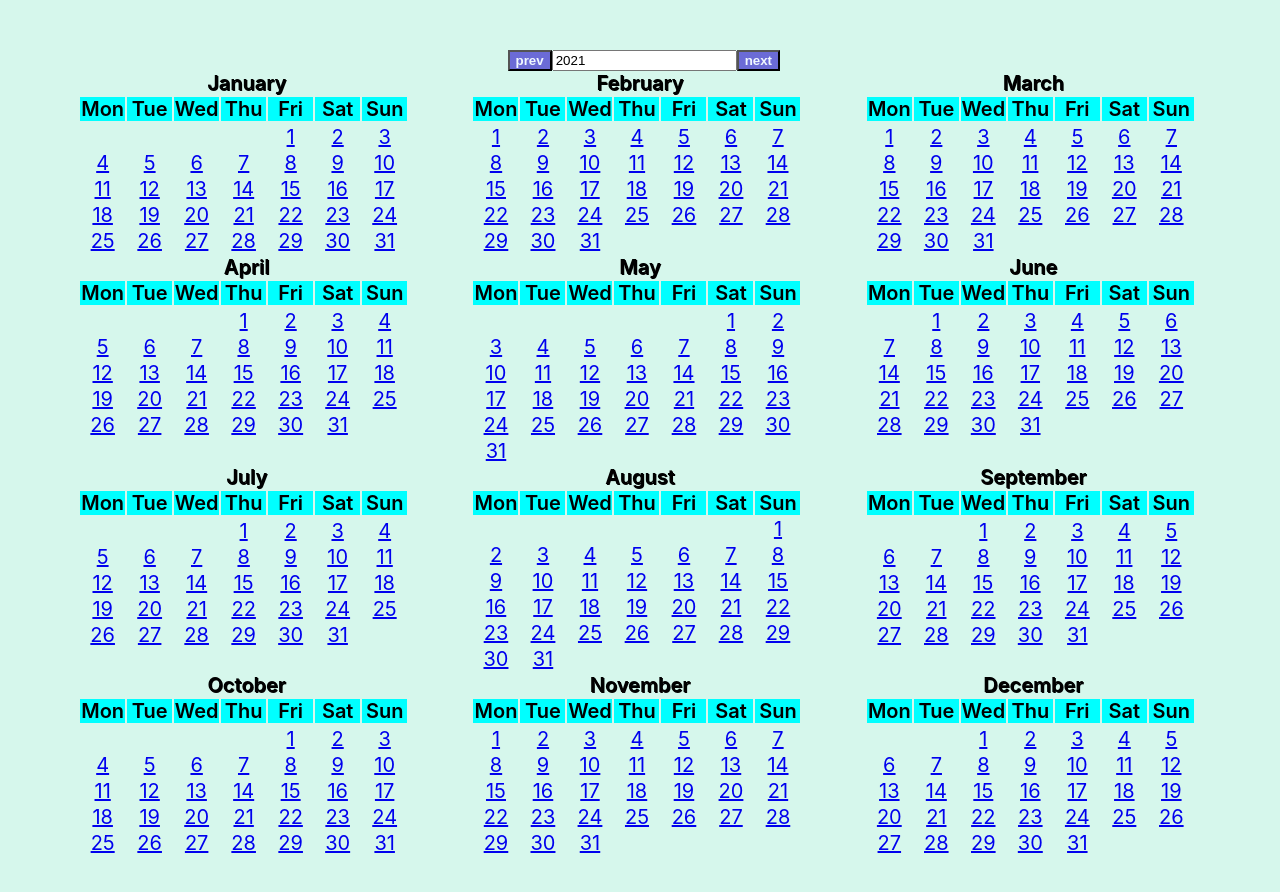
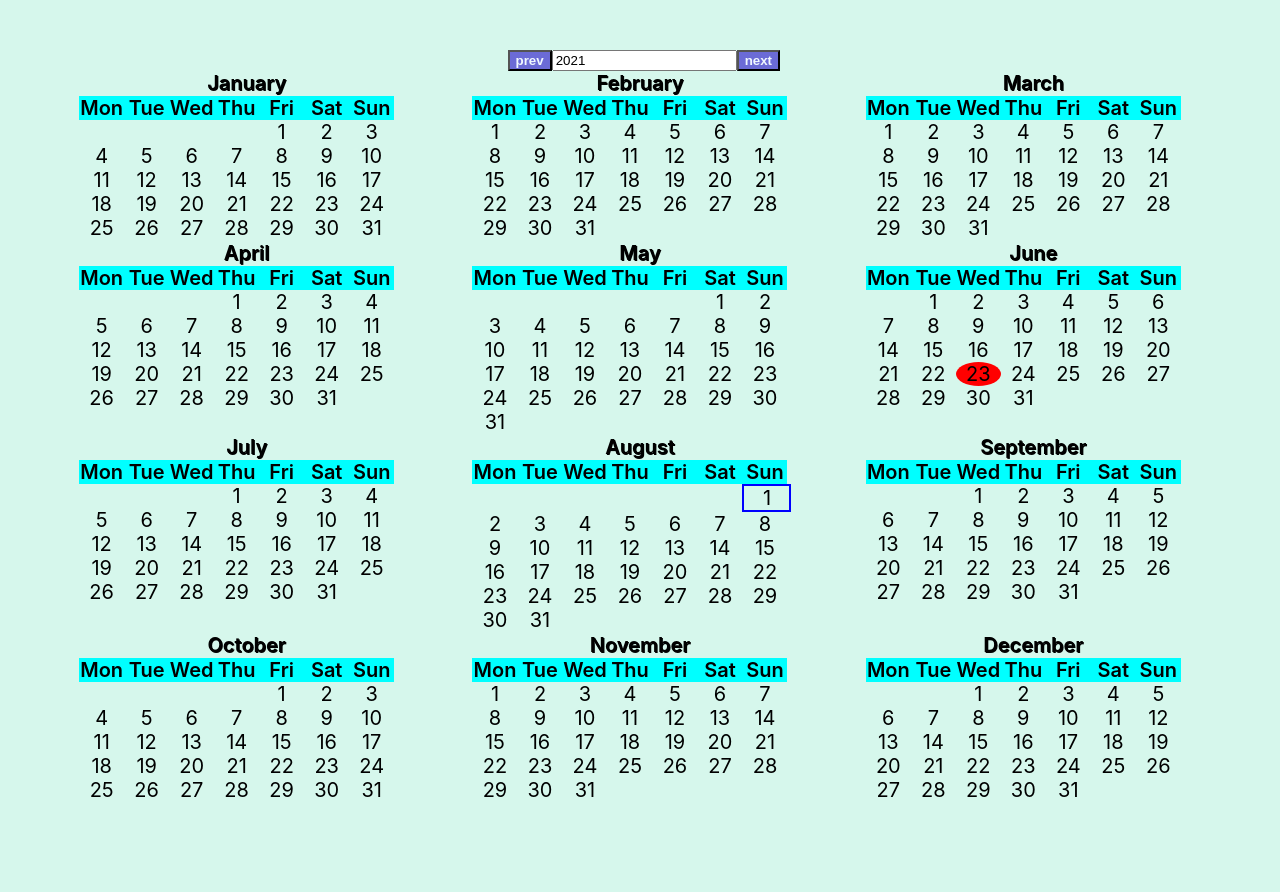
Before and after one commit to Vlada-khom/Calendar-app, a React (Create React App) app in the folder my-app/: page /year/2021 in a window 1280 px wide. Shown: the top 892 px of the page. After the commit the page ends 853 px from the top, so only its background shows below. Built offline with nearby package versions, Linux system fonts and the light colour scheme.

Commit message:
add isToday

```diff
--- a/my-app/src/components/App.js
+++ b/my-app/src/components/App.js
@@ -1,18 +1,33 @@
+import { Redirect, Route, Switch} from "react-router-dom";
+import { useHistory } from "react-router-dom";
+import { useEffect, useState } from "react";
+import {useContext} from 'react';
+
 import { Year } from './Year';
 import { MonthPage } from './MonthPage';
 import { DayPage } from './DayPage';
 import './styles.css';
-import { Redirect, Route, Switch, } from "react-router-dom";
-import { useHistory } from "react-router-dom";
+import {NotesContext} from '../tools/notesProvider';
 
 export function App() {
   const history = useHistory();
+
+  const [notes, setNotes] = useState({});
+
+  useEffect(() => {
+    console.log('Load from LocalStarage');
+    setNotes({
+      '2021-08-01': 'Hello',
+    });
+  }, []);
+
 
   const handleYearChange = (newValue) => {
     history.push(`/year/${newValue}`);
   }
 
   return (
+    <NotesContext.Provider value={notes}>
       <div className="App">
         <Switch>
 
@@ -42,6 +57,7 @@ export function App() {
 
         </Switch>
       </div>
+    </NotesContext.Provider>
   );
 }
 
--- a/my-app/src/components/Day.jsx
+++ b/my-app/src/components/Day.jsx
@@ -1,9 +1,24 @@
 import { Link } from "react-router-dom";
+import {useContext} from 'react';
+import {NotesContext} from '../tools/notesProvider';
 
 export const Day = ({day, year, month}) => {
+    const notes = useContext(NotesContext);
+    const today = new Date();
+
+    const isToday = today.getFullYear() === Number(year) &&
+    today.getMonth() === Number(month) &&
+    today.getDate() === Number(day);
+
+    let note = '';
+    try {
+        const date = new Date(year, month, day).toISOString().substring(0, 10);
+        note = notes[date];
+    } catch {}
 
     return(
-        <div className="day">
+        <div className="day" style={{ backgroundColor: isToday ? 'red' : 'transparent',
+        borderRadius: isToday ? '50%' : '0', border: note ? '2px solid blue' : 'none'}}>
         {
           Number.isInteger(Number(day)) ?
           <Link to={`/year/${year}/month/${Number(month + 1)}/day/${day}`} >
--- a/my-app/src/components/DayPage.jsx
+++ b/my-app/src/components/DayPage.jsx
@@ -1,19 +1,32 @@
-import { useState } from "react"
+import { useState, useContext } from "react";
+import { Link } from "react-router-dom";
+import {NotesContext} from '../tools/notesProvider';
 
 export const DayPage =(props) => {
-    const [note, setNote] = useState('');
+    const notes = useContext(NotesContext);
+    const date = new Date(props.year, props.month - 1, props.day);
+    const note = notes[date.toISOString().substring(0, 10)];
+
+    const[memo, setMemo] = useState(note);
+
+    const dateLabel = date.toLocaleDateString();
 
     const handleChangeNote = ({target: {value} }) => {
-        setNote(value);
+        setMemo(value);
     }
 
-    const date = new Date(props.year, props.month - 1, props.day);
-    const dateLabel = date.toLocaleDateString();
+    const handleSaveClick = () => {
+
+    }
     return (
         <div style={{textAlign: 'center'}}>
+            <Link to="/" style={{textDecoration: 'none', color: 'white', border: '1px solid black',
+             backgroundColor: 'rgb(107, 107, 214)', boxShadow: '1px 1px 1px black',
+             padding: '1px 3px'}}>Back</Link>
             <div>{dateLabel}</div>
 
-            <textarea onChange={handleChangeNote} value={note}></textarea>
+            <textarea onChange={handleChangeNote} value={memo}></textarea>
+            <button onClick={handleSaveClick}>Save</button>
         </div>
     )
 }
--- a/my-app/src/components/MonthPage.jsx
+++ b/my-app/src/components/MonthPage.jsx
@@ -14,7 +14,9 @@ export const MonthPage = (props) => {
 
     return (
         <>
-        <Link to="/">Back</Link>
+        <Link to="/" style={{textDecoration: 'none', color: 'white', border: '1px solid black',
+         backgroundColor: 'rgb(107, 107, 214)', boxShadow: '1px 1px 1px black',
+         padding: '1px 3px'}}>Back</Link>
         <select style={{textAlign: 'center'}} onChange={handleMonthChange} value={props.month}>
             {monthNames.map((month, index) => (
                 <option key={index} value={index + 1}>{month}</option>
--- a/my-app/src/components/styles.css
+++ b/my-app/src/components/styles.css
@@ -44,8 +44,13 @@ body {
 }
 
 .day {
-border: 1px solid transparent;
-width: 45px;
+    border: 1px solid transparent;
+    width: 45px;
+}
+.day a {
+    text-decoration: none;
+    color: black;
+
 }
 
 button {
--- /dev/null
+++ b/my-app/src/tools/notesProvider.js
@@ -0,0 +1,3 @@
+import React from 'react';
+
+export const NotesContext = React.createContext({});
```
Lines whose indentation alone changed are shown as unchanged.
